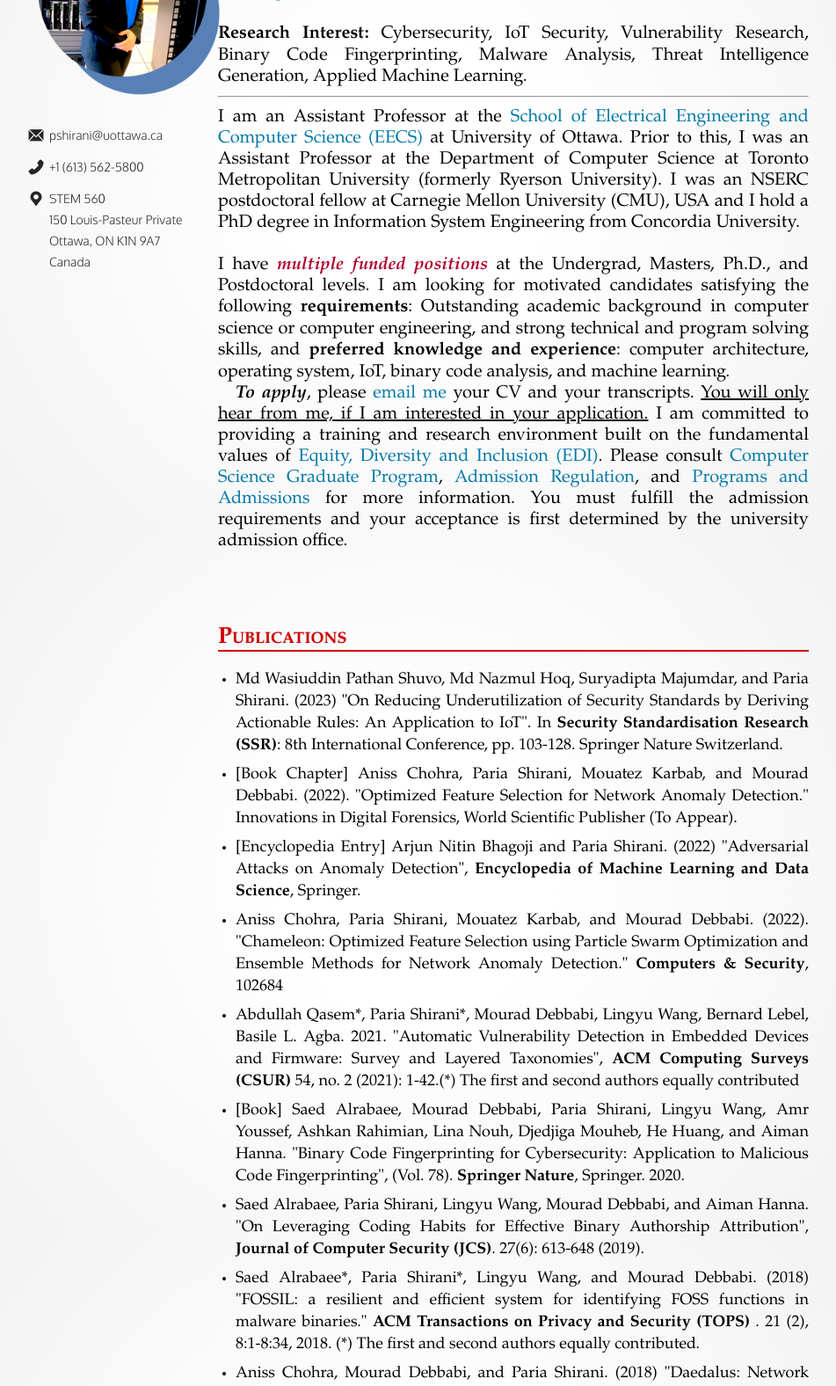
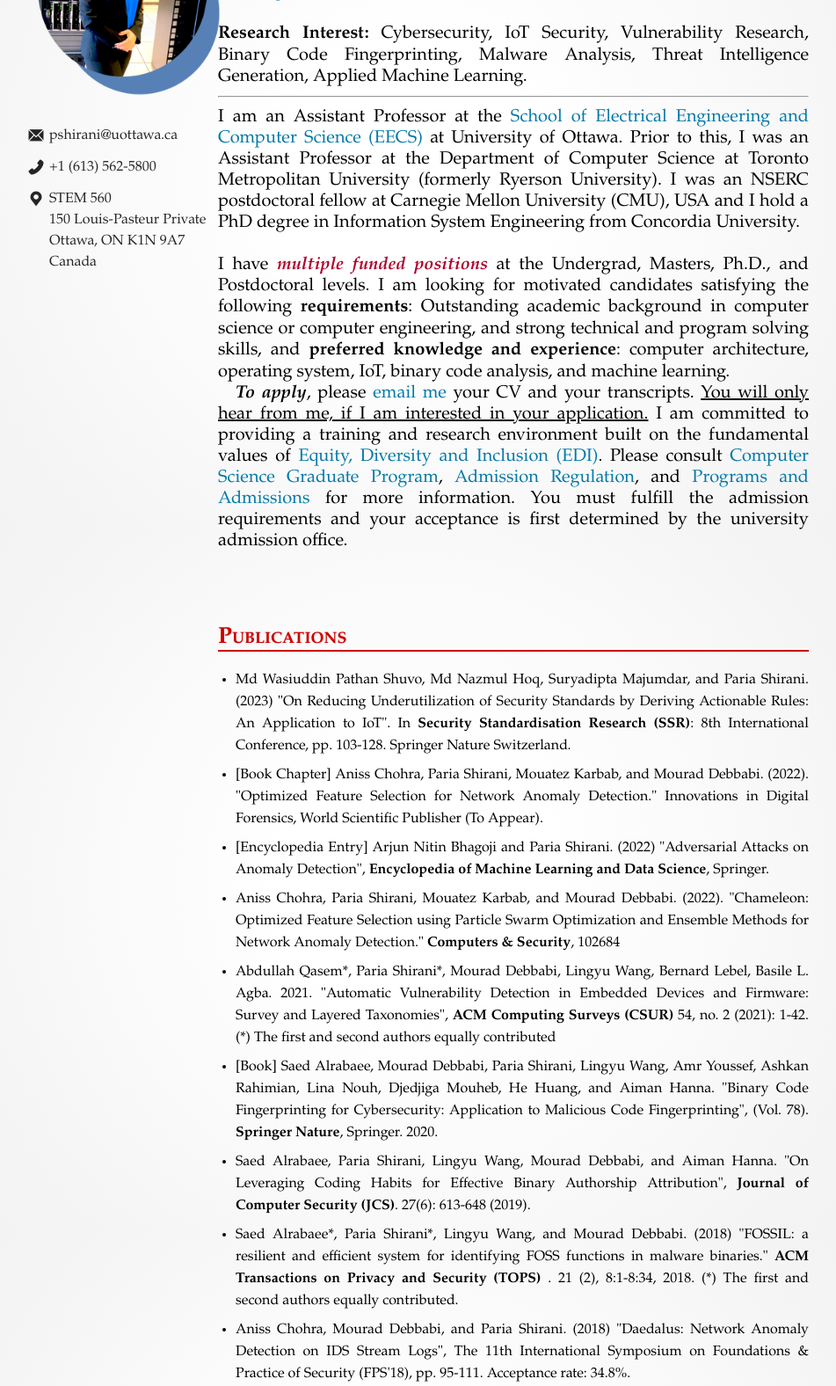
Before and after one commit to PariaSh/PariaSh.github.io, a plain HTML site: page index.html in a window 1280 px wide. Shown: the part 200-1776 px from the top of the page at 88% size, without its empty margins (168-1119 px from the left). Drawn offline with Linux system fonts and the light colour scheme.

Commit message:
fix font issue for links in the first section

```diff
--- a/css/layout.css
+++ b/css/layout.css
@@ -177,8 +177,7 @@ img.photo {
 #quick-links a {
     color:              #000;
     display:            block;
-    font-family:        'Oxygen', serif;
-    font-size:          14px;
+    font-family:        'Book Antiqua', 'Palatino', serif;
     line-height:        24px;
     margin:             2px 0;
     opacity:            0.85;
@@ -279,6 +278,7 @@ img.photo {
     display:            block;
     height:             2px;
     margin:             30px 0;
+    font-family:        'Book Antiqua', 'Palatino', serif;
 }
 
 #page {
@@ -336,6 +336,7 @@ img.photo {
     float:              left;
     margin:             10px 0;
     width:              100%;
+    font-family:        'Book Antiqua', 'Palatino', serif;
 }
 
 .cv-entry {
@@ -344,6 +345,7 @@ img.photo {
     margin-bottom:      24px;
     width:              100%;
     text-align:         justify;
+    font-family:        'Book Antiqua', 'Palatino', serif;
 }
 
 .cv-entry .date-location {
@@ -352,6 +354,7 @@ img.photo {
     display:            block;
     float:              left;
     width:              25%;
+    font-family:        'Book Antiqua', 'Palatino', serif;
 }
 
 .cv-entry .main {
@@ -360,6 +363,7 @@ img.photo {
     display:            block;
     float:              right;
     width:              75%;
+    font-family:        'Book Antiqua', 'Palatino', serif;
 }
 
 h1,h2,h3,h4,h5,h6 {
@@ -407,7 +411,6 @@ h3 {
     display:            block;
     float:              left;
     font-family:        'Book Antiqua', 'Palatino', serif;
-    font-size:          16px;
     font-weight:        normal;
     line-height:        20px;
     box-sizing:         border-box;
@@ -425,7 +428,6 @@ h3 {
     display:            block;
     float:              left;
     font-family:        'Book Antiqua', 'Palatino', serif;
-    font-size:          18px;
     font-weight:        normal;
     line-height:        25px;
     margin:             0;
```
